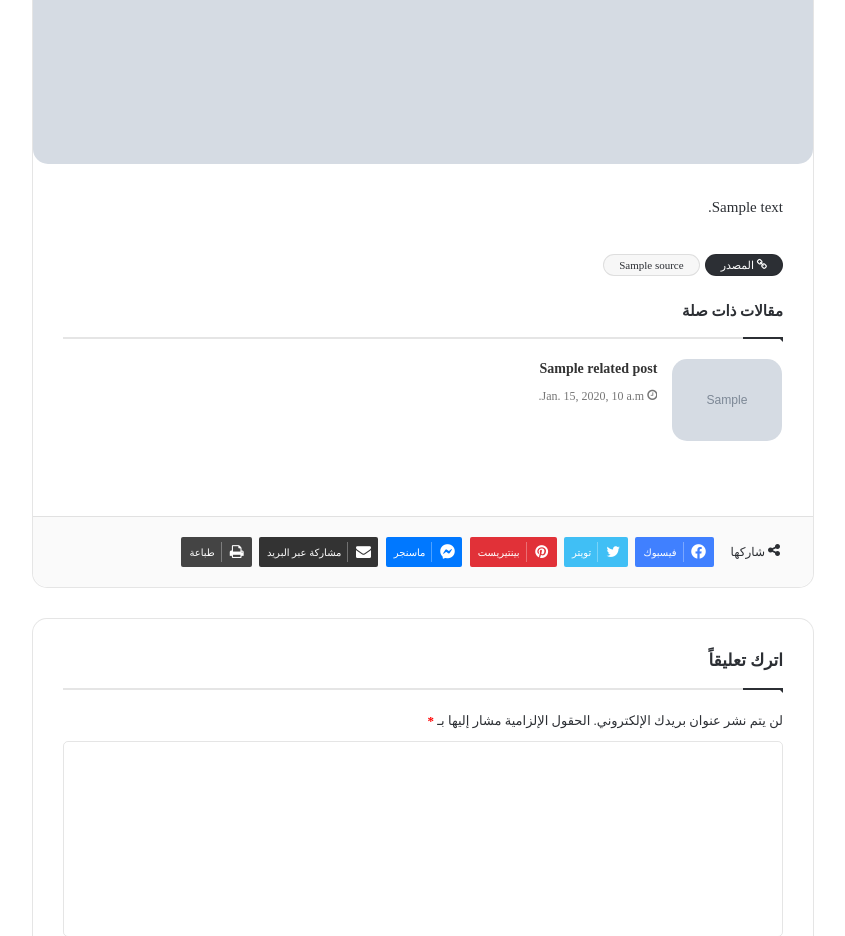
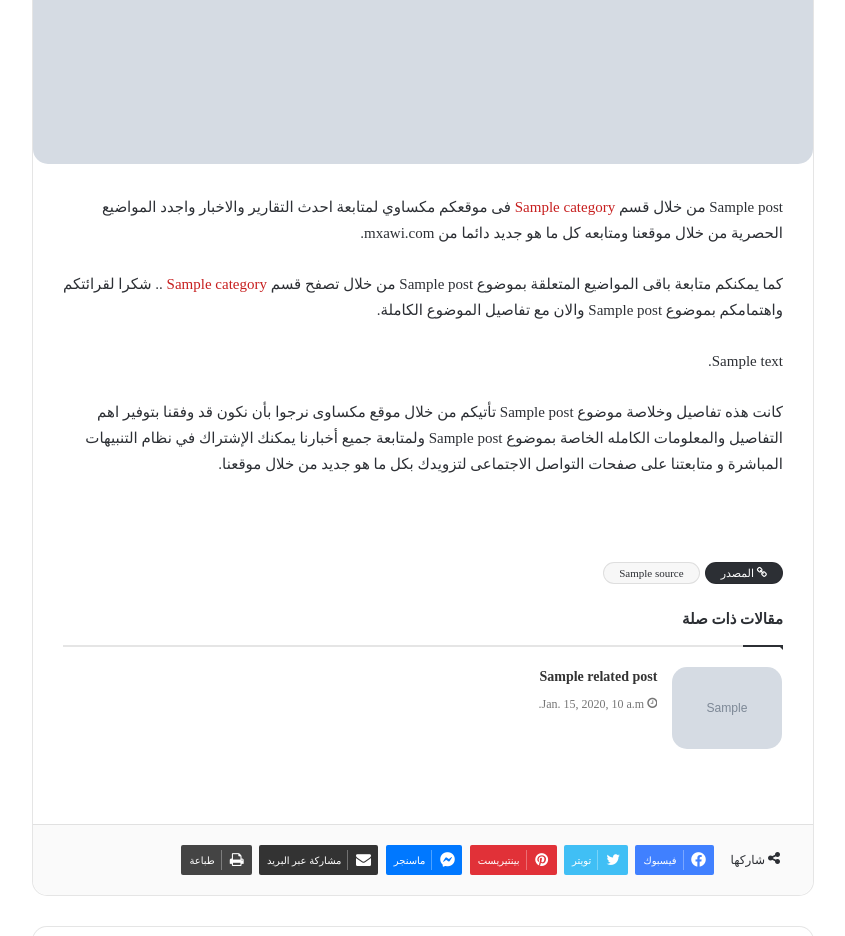
Before and after one commit to mohamed17717/bsaw, a Django app: template templates/post.html in a window 1280 px wide. Shown: the part 1006-1942 px from the top of the page, without its empty margins (411-1256 px from the left). Run offline with Django 3.2, Linux system fonts and the light colour scheme; the template is opened without the code that fills it: most values are stand-ins (such as "Sample title", 1, 10 or a date in 2020); grey boxes marked "Sample" are stand-in pictures; data that the repository does not hold is empty; some libraries are stand-ins or nearby versions; some web fonts are replaced.

Commit message:
add intro and finale for posts

```diff
--- a/templates/post.html
+++ b/templates/post.html
@@ -204,7 +204,22 @@ hide_inline_related_posts
         </div>
 
         <div class="entry-content entry clearfix">
+          <p>
+            {{ post.title }} من خلال قسم <a href="{{ post.get_category.get_absolute_url }}">{{ post.get_category.title }}</a> فى موقعكم مكساوي لمتابعة احدث التقارير والاخبار واجدد المواضيع الحصرية من خلال موقعنا ومتابعه كل ما هو جديد دائما من mxawi.com.
+          </p>
+
+          <p>
+            كما يمكنكم متابعة باقى المواضيع المتعلقة بموضوع {{ post.title }} من خلال تصفح قسم <a href="{{ post.get_category.get_absolute_url }}">{{ post.get_category.title }}</a> .. شكرا لقرائتكم واهتمامكم بموضوع {{ post.title }} والان مع تفاصيل الموضوع الكاملة.
+          </p>
+
+          <p></p>
+
           {{ post.content | safe }}
+
+          <p></p>
+          <p>
+            كانت هذه تفاصيل وخلاصة موضوع {{ post.title }} تأتيكم من خلال موقع مكساوى نرجوا بأن نكون قد وفقنا بتوفير اهم التفاصيل والمعلومات الكامله  الخاصة بموضوع {{ post.title }} ولمتابعة جميع أخبارنا يمكنك الإشتراك في نظام التنبيهات المباشرة و متابعتنا على صفحات التواصل الاجتماعى لتزويدك بكل ما هو جديد من خلال موقعنا.
+          </p>
 
           <br>
           <br>
```
Also changed, not shown: static_in_env/png/thumb-default.png (added).
